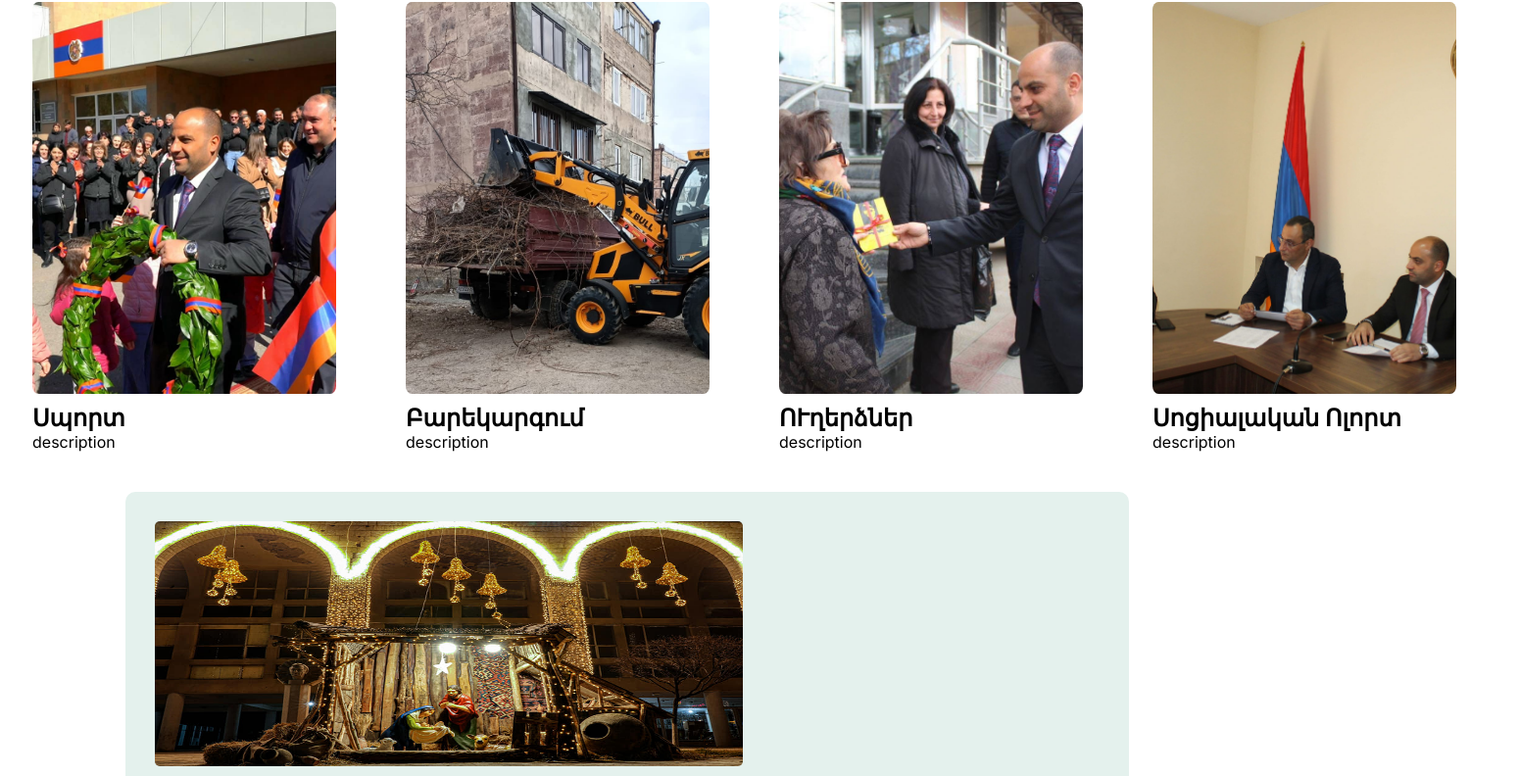
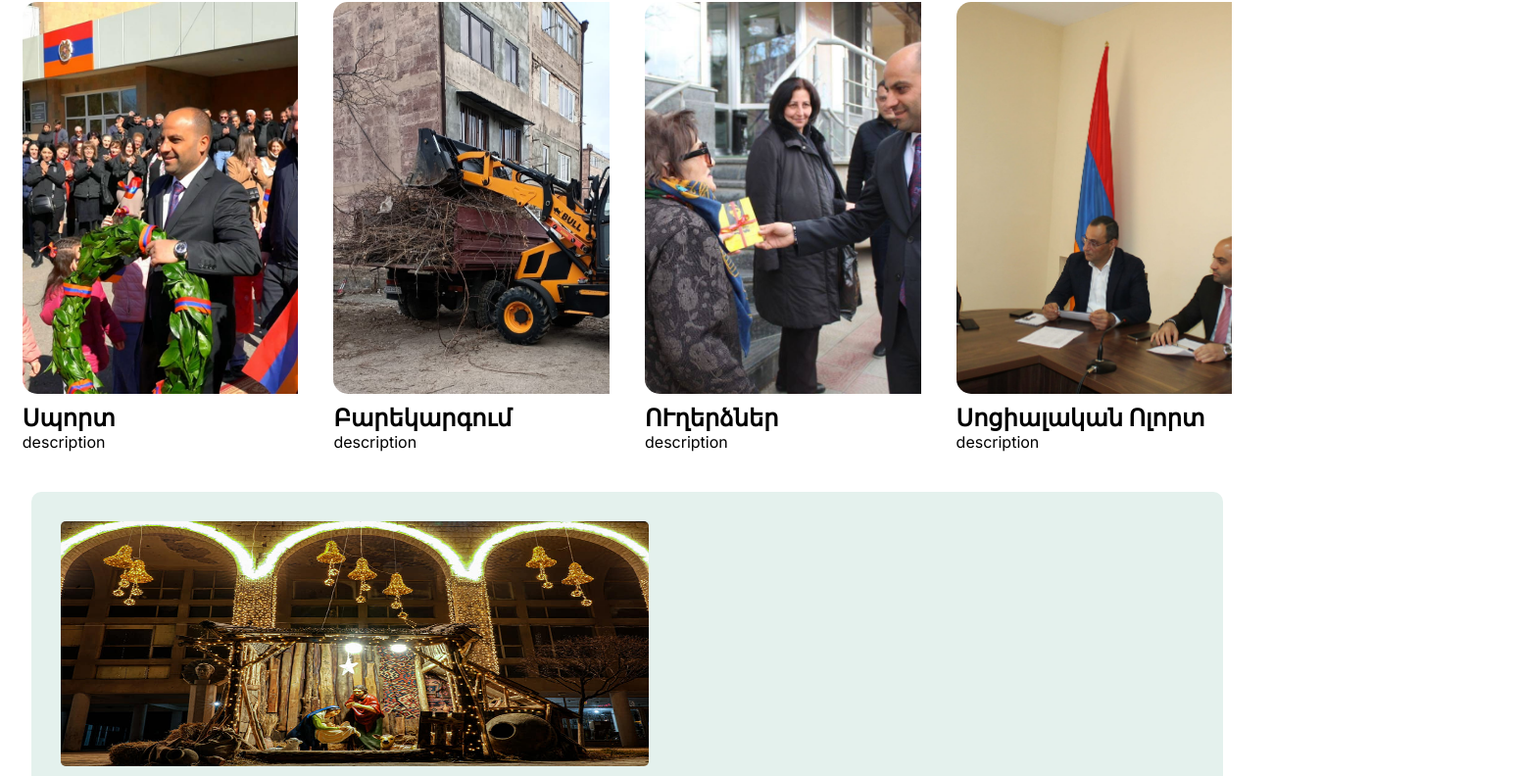
Before and after one commit to ITArtashat/GovermentArtashat, a Next.js app: page / in a window 1280 px wide. Shown: the part 1298-2090 px from the top of the page at 98% size, 1550 px wide, since content can reach past the window. Built offline with nearby package versions, Linux system fonts and the light colour scheme.

Commit message:
work contact and change css

```diff
--- a/app/home/components/imagestopage.tsx
+++ b/app/home/components/imagestopage.tsx
@@ -8,7 +8,9 @@ const ImagestoPage: FC = () => {
     return (
       <div key={i} className={classes["images-list_container"]}>
         <a href={el.href} className={classes["images_a"]}>
-          <img src={el.src} className={classes["page_images"]} />
+          <div className={classes["page-images_container"]}>
+            <img src={el.src} className={classes["page_images"]} />
+          </div>
           <h2 className={classes["title-images"]}>{el.title}</h2>
           <p>{el.description}</p>
         </a>
--- a/app/home/style/homepageContact.module.css
+++ b/app/home/style/homepageContact.module.css
@@ -6,7 +6,7 @@
 }
 
 .child_container {
-  width: 80%;
+  width: 95%;
   background-color: rgb(228, 241, 237);
   border-radius: 10px;
   display: flex;
@@ -15,6 +15,7 @@
 .img_container {
   width: 50%;
   height: 100%;
+  object-fit: cover;
 }
 
 .contact_img {
--- a/app/home/style/imagestoPage.module.css
+++ b/app/home/style/imagestoPage.module.css
@@ -1,5 +1,4 @@
 .container {
-    min-width: 1550px;
     flex-direction: row;
     width: 100%;
     height: 500px;
@@ -16,27 +15,33 @@
 }
 .images-list_container {
     width: 22%;
-    margin: 0px 20px;
-    transition: 1s ease;
+    margin: 0px 18px;
 }
-.images-list_container:hover {
-    -webkit-transform: scale(1.05);
-    -ms-transform: scale(1.05);
+
+.page-images_container{
+    width: 310px;
+    height: 400px;
+    border-radius: 15px;
+    transition: 0.5s;
+    overflow: hidden;
+}
+
+.images-list_container:hover .page_images {
     transform: scale(1.05);
-    transition: 1s ease;
 }
 
 .page_images {
-    width: 310px;
-    height: 400px;
-    border-radius: 2%;
+    width: 100%;
+    height: 100%;
     object-fit: cover;
+    transition: 0.5s;
 }
 .images_a {
     display: flex;
     flex-direction: column;
     text-decoration: none;
     color: black;
+    overflow: hidden;
 }
 
 .title-images {
--- a/app/navigation/menu.module.css
+++ b/app/navigation/menu.module.css
@@ -1,4 +1,5 @@
 .container {
+  z-index: 1;
   width: 100%;
   height: 80px;
   display: flex;
```
